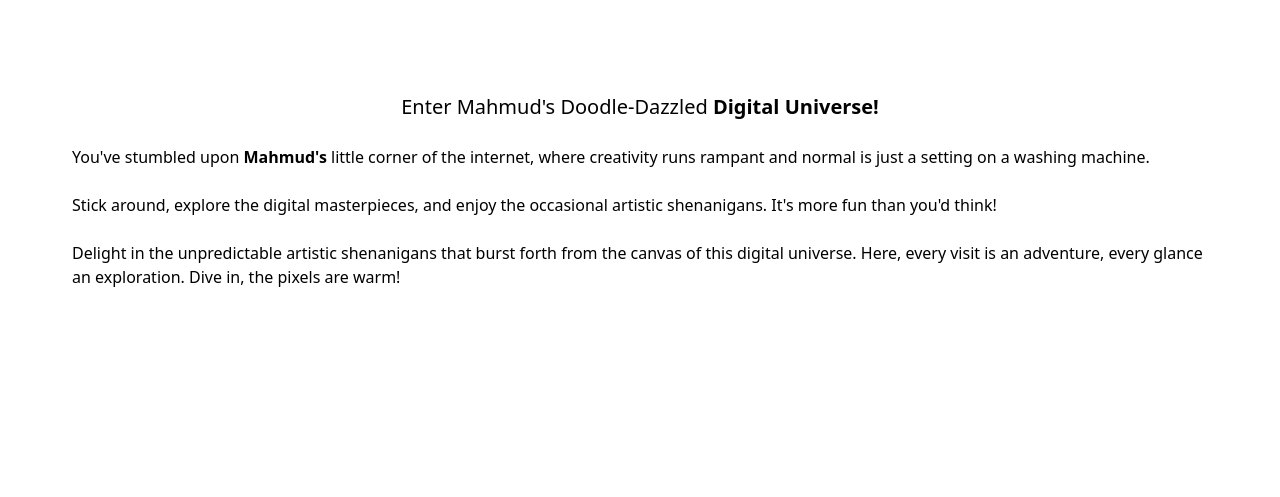
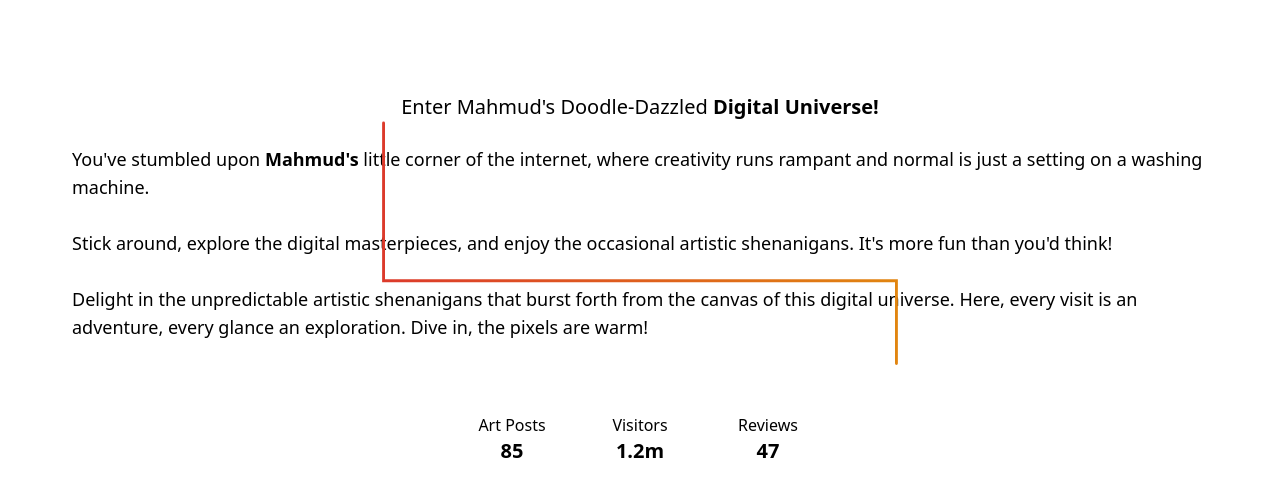
Before and after one commit to Mahmud-Alam/astro-artfolio-website, an Astro site: page / in a window 1280 px wide. Shown: the part 125-622 px from the top of the page. Built offline with nearby package versions, Linux system fonts and the light colour scheme; Astro itself is replaced by a stand-in of ours.

Commit message:
create svg stroke line and number section

```diff
--- a/src/components/Intro.astro
+++ b/src/components/Intro.astro
@@ -5,7 +5,31 @@
     >
   </h1>
   <div class="relative">
-    <p id="anim-p" class="p-6 text-main">
+    <svg
+      class="absolute h-full w-full overflow-visible"
+      width="540"
+      height="255"
+      viewBox="0 0 540 255"
+      fill="none"
+      xmlns="http://www.w3.org/2000/svg"
+    >
+      <path
+        d="M538 253.5V167H2L2 2"
+        stroke="url(#gradient)"
+        stroke-width="3"
+        id="border-path"
+        fill="none"
+        stroke-linecap="round"></path>
+      <defs>
+        <linearGradient id="gradient" x1="0%" y1="0%" x2="100%" y2="0%">
+          <stop offset="0%" style={{ stopColor: "#DC3A2B", stopOpacity: 1 }}
+          ></stop>
+          <stop offset="100%" style={{ stopColor: "#E18510", stopOpacity: 1 }}
+          ></stop>
+        </linearGradient>
+      </defs>
+    </svg>
+    <p id="anim-p" class="p-6 text-lg">
       You've stumbled upon <span class="font-bold text-primary">Mahmud's</span> little
       corner of the internet, where creativity runs rampant and normal is just a
       setting on a washing machine.<br />
@@ -19,4 +43,18 @@
       an exploration. Dive in, the pixels are warm!
     </p>
   </div>
+  <div class="flex justify-center pt-12 text-center">
+    <div class="w-32">
+      <h2>Art Posts</h2>
+      <p class="text-xl font-bold">85</p>
+    </div>
+    <div class="w-32">
+      <h2>Visitors</h2>
+      <p class="text-xl font-bold">1.2m</p>
+    </div>
+    <div class="w-32">
+      <h2>Reviews</h2>
+      <p class="text-xl font-bold">47</p>
+    </div>
+  </div>
 </div>
```
